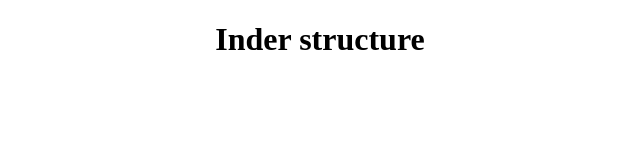
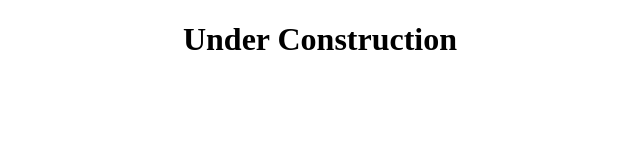
Before and after one commit to mylhassanedeveloper/home, a plain HTML site: page index.html in a window 1280 px wide. Shown: the whole page, without its empty margins (320-960 px from the left). Drawn offline with Linux system fonts and the light colour scheme.

Commit message:
initial project

```diff
--- a/index.html
+++ b/index.html
@@ -7,6 +7,6 @@
   <title>My lhassane</title>
 </head>
 <body>
-  <center><h1>Inder structure</h1></center>
+  <center><h1>Under Construction</h1></center>
 </body>
 </html>
```
